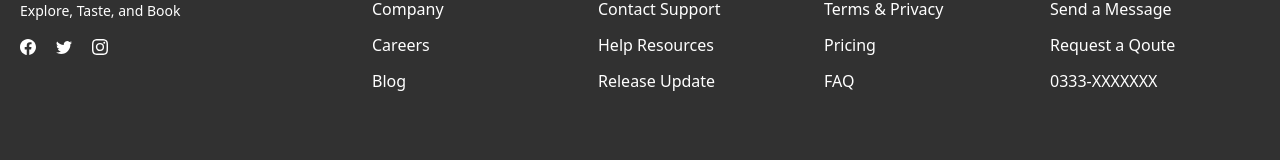
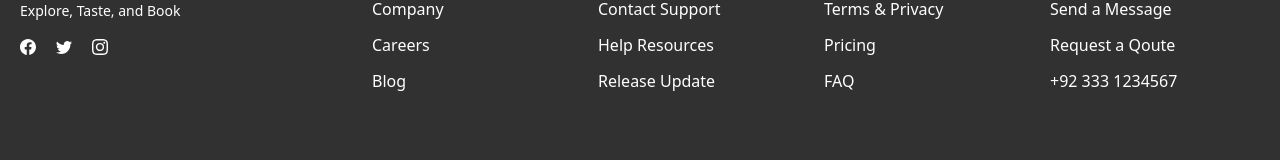
Before and after one commit to developer-abdulali/Food-App, a React (Create React App) app: page / in a window 1280 px wide. Shown: the part 2073-2233 px from the top of the page. Built offline with nearby package versions, Linux system fonts and the light colour scheme.

Commit message:
added changes in footer

```diff
--- a/src/components/Footer/Footer.jsx
+++ b/src/components/Footer/Footer.jsx
@@ -162,7 +162,7 @@ const Footer = () => {
                     href="/"
                     className="text-white cursor-pointer hover:text-blue-400 hover:underline duration-200"
                   >
-                    0333-XXXXXXX
+                    +92 333 1234567
                   </a>
                 </li>
               </nav>
```
